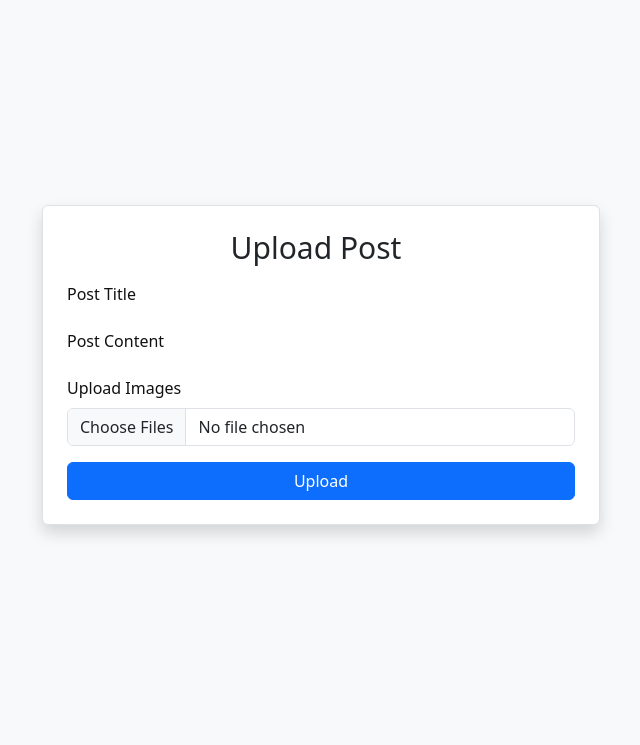
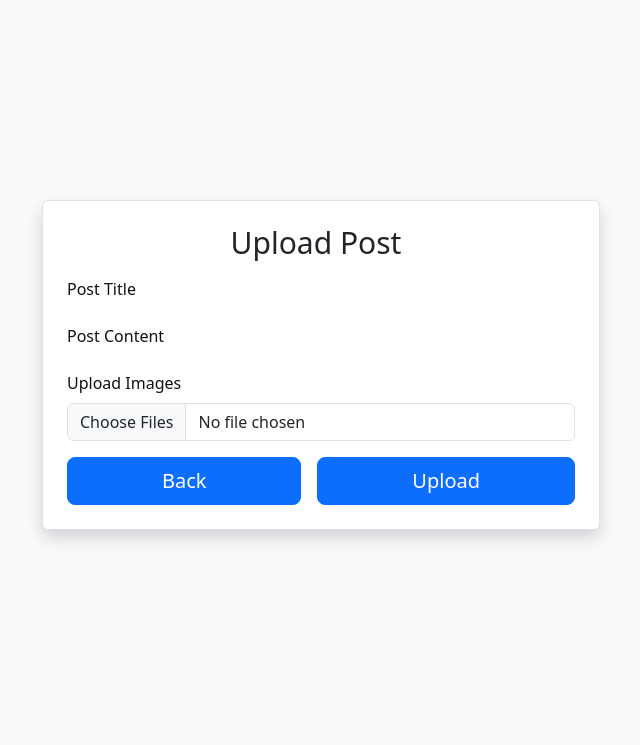
Before and after one commit to sureshdulupolai/MediX, a Django app: page /upload-photo in a window 1280 px wide. Shown: the part 135-880 px from the top of the page, without its empty margins (319-959 px from the left). Run offline with Django 5.2, Linux system fonts and the light colour scheme.

Commit message:
added a back button to every form

```diff
--- a/templates/editProfile.html
+++ b/templates/editProfile.html
@@ -36,7 +36,10 @@
                     <div class="d-inline-block ms-2 w-100">{{ form.NamesUser }}</div>
                 </div>
 
-            <button type="submit" class="btn btn-primary w-100">Submit</button>
+                <div class="d-flex gap-3 mt-3">
+                    <a class="btn btn-primary btn-lg flex-grow-1" href="{% url 'home' %}">Back</a>
+                    <button type="submit" class="btn btn-primary btn-lg flex-grow-1">Submit</button>
+                </div>
         </form>
     </div>
 </div>
--- a/templates/photos-upload.html
+++ b/templates/photos-upload.html
@@ -60,7 +60,11 @@
                 <input type="file" name="images" multiple class="form-control">
             </div>
 
-            <button type="submit" class="btn btn-primary w-100 mt-3">Upload</button>
+            <div class="d-flex gap-3 mt-3">
+                <a class="btn btn-primary btn-lg flex-grow-1" href="{% url 'home' %}">Back</a>
+                <button type="submit" class="btn btn-primary btn-lg flex-grow-1">Upload</button>
+            </div>
+
         </form>
     </div>
 </div>
--- a/templates/shorts-upload.html
+++ b/templates/shorts-upload.html
@@ -66,7 +66,11 @@
                 <span class="su-5">{{ form.customer_name }}</span>
             </div>
 
-            <button type="submit" class="btn btn-primary w-100">Upload</button>
+            <div class="d-flex gap-3 mt-3">
+                <a class="btn btn-primary btn-lg flex-grow-1" href="{% url 'home' %}">Back</a>
+                <button type="submit" class="btn btn-primary btn-lg flex-grow-1">Upload</button>
+            </div>
+
         </form>
     </div>
 </div>
--- a/templates/video-upload.html
+++ b/templates/video-upload.html
@@ -78,7 +78,11 @@
                 <div>{{ form.customer_name }}</div>
             </div>
 
-            <button type="submit" class="btn btn-primary w-100 mt-3">Upload</button>
+            <div class="d-flex gap-3 mt-3">
+                <a class="btn btn-primary btn-lg flex-grow-1" href="{% url 'home' %}">Back</a>
+                <button type="submit" class="btn btn-primary btn-lg flex-grow-1">Upload</button>
+            </div>
+
         </form>
     </div>
 </div>
```
Also changed, not shown: templates/bannerUpload.html (+4 -4 lines).
